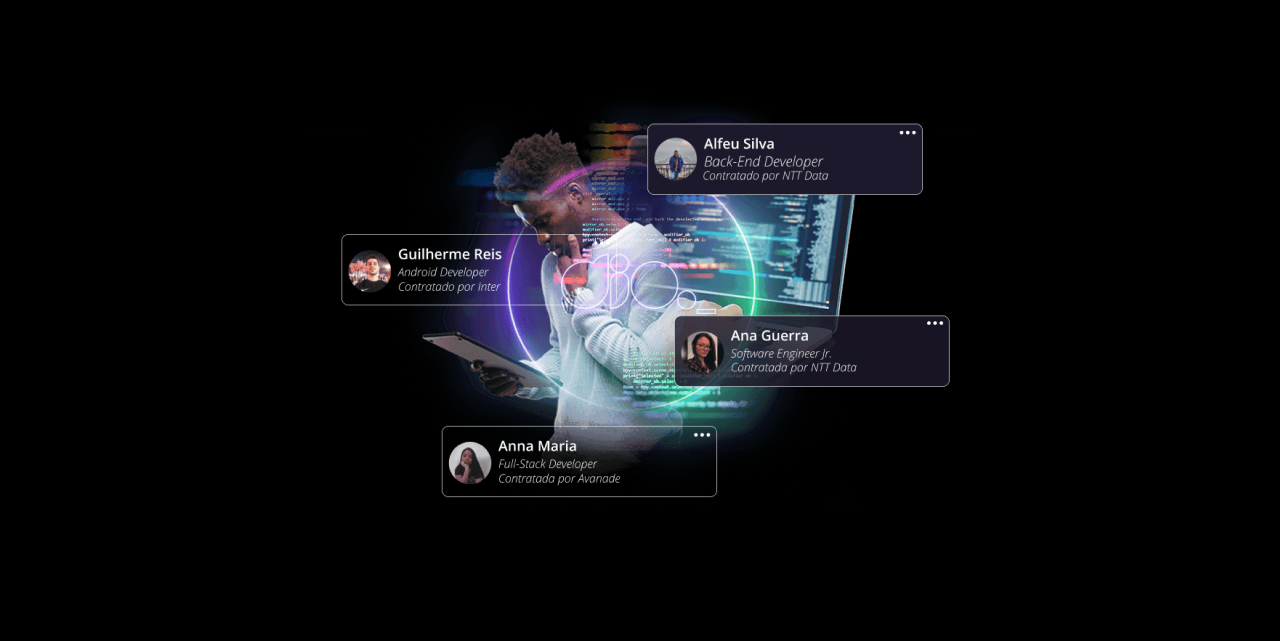
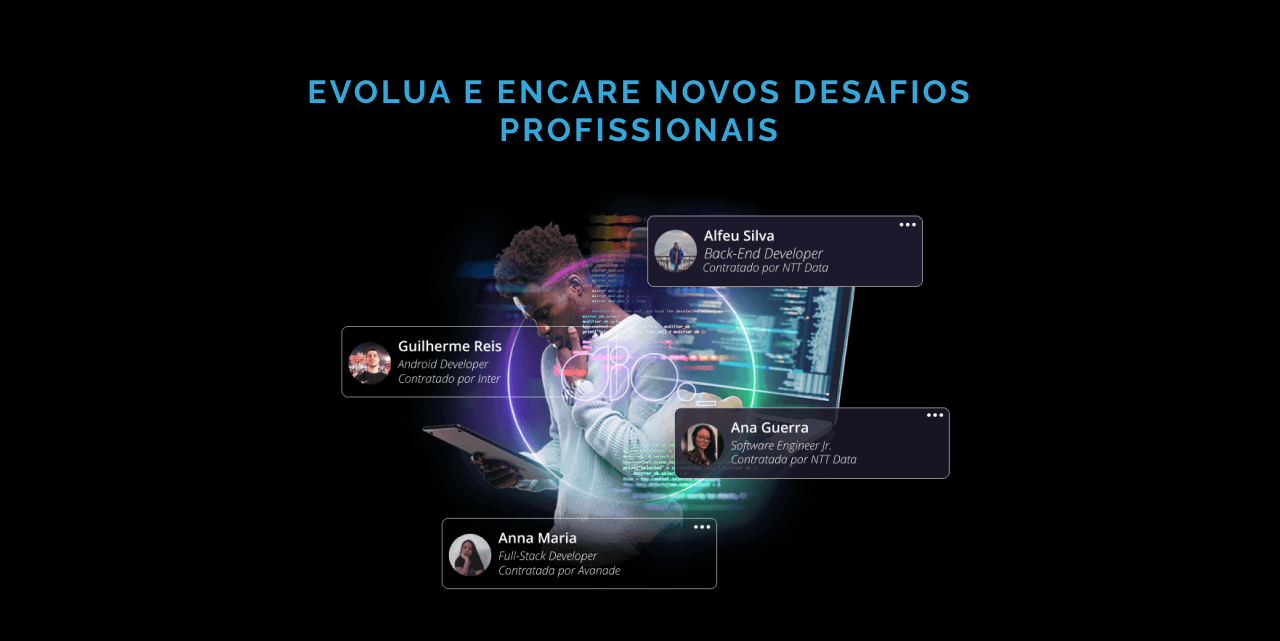
Before and after one commit to joseferreira-dev/dio-landing-page, a plain HTML site: page index.html in a window 1280 px wide. Shown: the part 1599-2240 px from the top of the page. Drawn offline with Linux system fonts and the light colour scheme.

Commit message:
Concluindo estilos da seção Desafios Profissionais

```diff
--- a/assets/css/styles.css
+++ b/assets/css/styles.css
@@ -143,4 +143,33 @@ main {
 #professional-challenges {
     padding-top: 4.6875rem;
     padding-bottom: 5.6875rem;
+    border-bottom: 1px solid #33A8DB;
 }
+
+#professional-challenges h2 {
+    color:#33A8DB;
+    font-size: 2rem;
+    font-weight: 700;
+    line-height: 2.375rem;
+    text-transform: uppercase;
+    letter-spacing: 0.2rem;
+    width: 46.625rem;
+    margin-left: auto;
+    margin-right: auto;
+    margin-bottom: 2rem;
+}
+
+#professional-challenges img {
+    width: 41.1875rem;
+    margin-bottom: 2.5rem;
+}
+
+#professional-challenges p {
+    color: #FFFFFF;
+    font-size: 1rem;
+    font-weight: 400;
+    line-height: 1.1875rem;
+    width: 49.5rem;
+    margin-left: auto;
+    margin-right: auto;
+}
```
